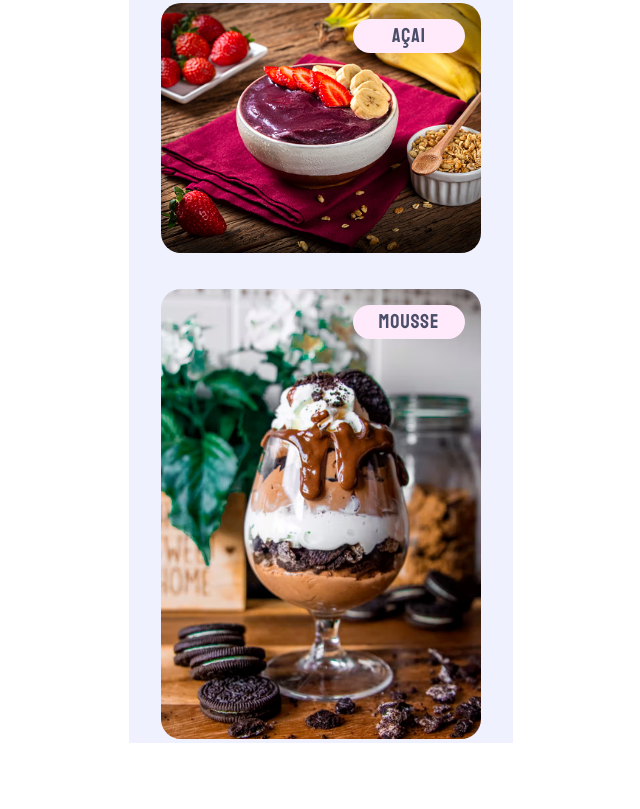
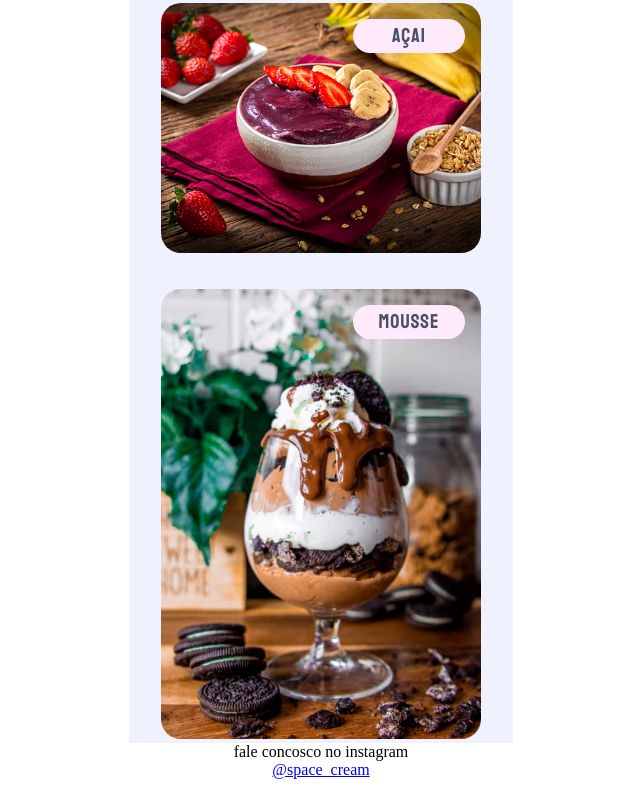
Before and after one commit to leogeison/Space-Cream, a plain HTML site: page index.html in a window 1280 px wide. Shown: the part 2001-2810 px from the top of the page, without its empty margins (319-959 px from the left). Before the commit the page ends 2774 px from the top, so only its background shows below. Drawn offline with Linux system fonts and the light colour scheme; a web font is replaced by a local one.

Commit message:
add footer desktop version

```diff
--- a/index.html
+++ b/index.html
@@ -55,6 +55,10 @@
           <h2>MOUSSE</h2>
         </div>
       </main>
+      <footer>
+        <p>fale concosco no instagram</p>
+        <a href="#">@space_cream</a>
+      </footer>
     </div>
   </body>
 </html>
```
